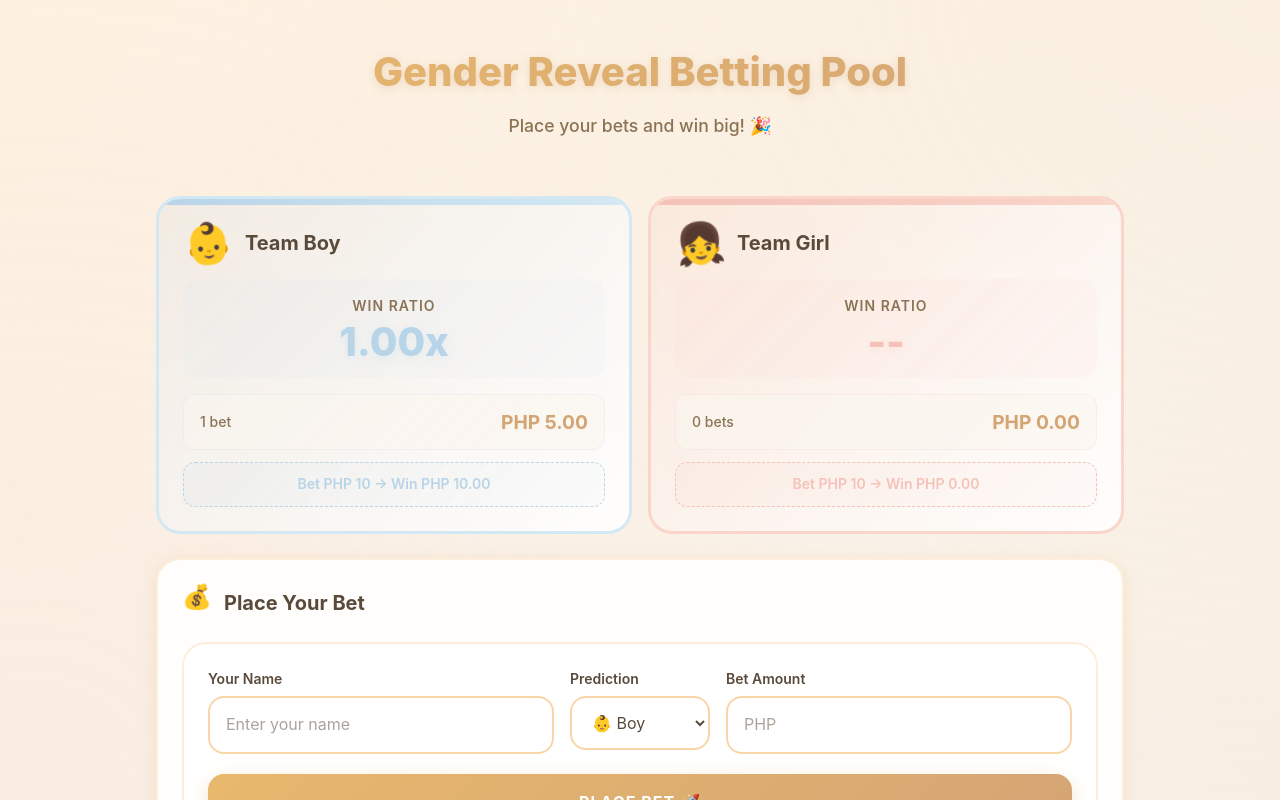
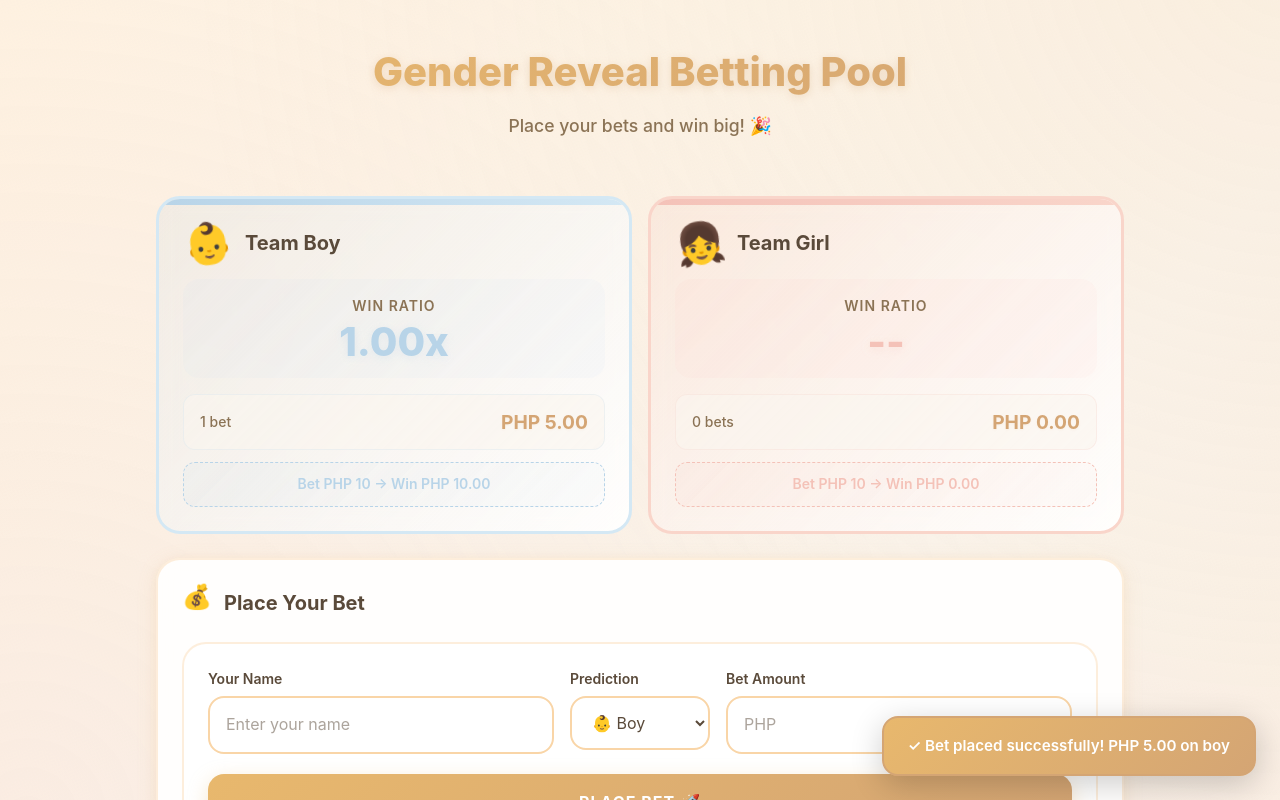
Before and after one commit to arnoldagura/gender-reveal-betting-pool, a Next.js app: page /form in a window 1280 px wide. Both pictures are taken after typing "Sample", "5" into the empty fields and a click on the button "PLACE BET 🚀". Shown: the top 800 px of the page. Built offline with nearby package versions, Linux system fonts and the light colour scheme.

Commit message:
add loading

```diff
--- a/app/form/page.js
+++ b/app/form/page.js
@@ -7,6 +7,9 @@ export default function Page() {
   const [newBet, setNewBet] = useState({ name: '', gender: 'boy', amount: '' });
   const [revealedGender, setRevealedGender] = useState(null);
   const [isRevealed, setIsRevealed] = useState(false);
+  const [isLoading, setIsLoading] = useState(false);
+  const [notification, setNotification] = useState(null);
+  const [editingBet, setEditingBet] = useState(null);
 
   // Load data from localStorage on component mount
   useEffect(() => {
@@ -40,20 +43,31 @@ export default function Page() {
     localStorage.setItem('isRevealed', JSON.stringify(isRevealed));
   }, [isRevealed]);
 
-  const addBet = (e) => {
+  // Show notification helper
+  const showNotification = (message, type = 'success') => {
+    setNotification({ message, type });
+    setTimeout(() => setNotification(null), 3000);
+  };
+
+  const addBet = async (e) => {
     e.preventDefault();
     const amount = parseFloat(newBet.amount);
 
     if (!newBet.name || !newBet.amount || isNaN(amount) || amount <= 0) {
-      alert('Please enter a valid name and bet amount');
+      showNotification('Please enter a valid name and bet amount', 'error');
       return;
     }
 
     if (isRevealed) {
-      alert('Betting is closed - gender has been revealed!');
+      showNotification('Betting is closed - gender has been revealed!', 'error');
       return;
     }
 
+    setIsLoading(true);
+
+    // Simulate async operation (you can replace this with actual API call)
+    setTimeout(() => {
+      try {
         const bet = {
           id: Date.now(),
           name: newBet.name.trim(),
@@ -63,14 +77,47 @@ export default function Page() {
 
         setBets([...bets, bet]);
         setNewBet({ name: '', gender: 'boy', amount: '' });
+        showNotification(`Bet placed successfully! PHP ${amount.toFixed(2)} on ${newBet.gender}`, 'success');
+      } catch (error) {
+        showNotification('Failed to place bet. Please try again.', 'error');
+      } finally {
+        setIsLoading(false);
+      }
+    }, 500);
   };
 
   const removeBet = (id) => {
     if (isRevealed) {
-      alert('Cannot remove bets after reveal!');
+      showNotification('Cannot remove bets after reveal!', 'error');
       return;
     }
+
+    const bet = bets.find((b) => b.id === id);
+    if (window.confirm(`Are you sure you want to remove ${bet?.name}'s bet?`)) {
       setBets(bets.filter((bet) => bet.id !== id));
+      showNotification('Bet removed successfully', 'success');
+    }
+  };
+
+  const startEditBet = (bet) => {
+    setEditingBet({ ...bet });
+  };
+
+  const cancelEdit = () => {
+    setEditingBet(null);
+  };
+
+  const saveEdit = () => {
+    if (!editingBet.name || !editingBet.amount || editingBet.amount <= 0) {
+      showNotification('Please enter a valid name and bet amount', 'error');
+      return;
+    }
+
+    setBets(bets.map((bet) =>
+      bet.id === editingBet.id ? { ...editingBet, amount: parseFloat(editingBet.amount) } : bet
+    ));
+    setEditingBet(null);
+    showNotification('Bet updated successfully', 'success');
   };
 
   const revealGender = (gender) => {
@@ -245,8 +292,15 @@ export default function Page() {
               </div>
             </div>
 
-            <button type='submit' className='btn-primary'>
-              Place Bet 🚀
+            <button type='submit' className='btn-primary' disabled={isLoading}>
+              {isLoading ? (
+                <>
+                  <span className='loader'></span>
+                  Placing Bet...
+                </>
+              ) : (
+                <>Place Bet 🚀</>
+              )}
             </button>
           </form>
         </div>
@@ -290,6 +344,49 @@ export default function Page() {
                   isRevealed && bet.gender === revealedGender ? 'winner' : ''
                 }`}
               >
+                {editingBet && editingBet.id === bet.id ? (
+                  <div className='bet-edit-form'>
+                    <input
+                      type='text'
+                      className='form-input-small'
+                      value={editingBet.name}
+                      onChange={(e) =>
+                        setEditingBet({ ...editingBet, name: e.target.value })
+                      }
+                      placeholder='Name'
+                    />
+                    <select
+                      className='form-select-small'
+                      value={editingBet.gender}
+                      onChange={(e) =>
+                        setEditingBet({ ...editingBet, gender: e.target.value })
+                      }
+                    >
+                      <option value='boy'>👶 Boy</option>
+                      <option value='girl'>👧 Girl</option>
+                    </select>
+                    <input
+                      type='number'
+                      className='form-input-small'
+                      value={editingBet.amount}
+                      onChange={(e) =>
+                        setEditingBet({ ...editingBet, amount: e.target.value })
+                      }
+                      placeholder='Amount'
+                      min='1'
+                      step='0.01'
+                    />
+                    <div className='edit-actions'>
+                      <button onClick={saveEdit} className='btn-save' title='Save'>
+                        ✓
+                      </button>
+                      <button onClick={cancelEdit} className='btn-cancel' title='Cancel'>
+                        ✕
+                      </button>
+                    </div>
+                  </div>
+                ) : (
+                  <>
                     <div className='bet-info'>
                       <div className='bet-name'>{bet.name}</div>
                       <span className={`bet-gender ${bet.gender}`}>
@@ -301,6 +398,14 @@ export default function Page() {
                       )}
                     </div>
                     {!isRevealed && (
+                      <div className='bet-actions'>
+                        <button
+                          onClick={() => startEditBet(bet)}
+                          className='btn-edit'
+                          title='Edit bet'
+                        >
+                          ✎
+                        </button>
                         <button
                           onClick={() => removeBet(bet.id)}
                           className='btn-remove'
@@ -308,6 +413,9 @@ export default function Page() {
                         >
                           ✕
                         </button>
+                      </div>
+                    )}
+                  </>
                 )}
               </div>
             ))}
@@ -377,6 +485,13 @@ export default function Page() {
           🔄 Start New Game
         </button>
       </div>
+
+      {/* Notification Toast */}
+      {notification && (
+        <div className={`notification ${notification.type}`}>
+          {notification.type === 'success' ? '✓' : '✕'} {notification.message}
+        </div>
+      )}
     </div>
   );
 }
--- a/app/globals.css
+++ b/app/globals.css
@@ -953,6 +953,166 @@ body::before {
   margin: 4px 0;
 }
 
+/* Loader Spinner */
+.loader {
+  display: inline-block;
+  width: 16px;
+  height: 16px;
+  border: 2px solid rgba(255, 255, 255, 0.3);
+  border-radius: 50%;
+  border-top-color: white;
+  animation: spin 0.8s linear infinite;
+  margin-right: 8px;
+}
+
+@keyframes spin {
+  to {
+    transform: rotate(360deg);
+  }
+}
+
+/* Notification Toast */
+.notification {
+  position: fixed;
+  bottom: 24px;
+  right: 24px;
+  padding: 16px 24px;
+  border-radius: 16px;
+  font-weight: 600;
+  font-size: 0.95rem;
+  box-shadow: 0 8px 32px rgba(0, 0, 0, 0.2);
+  z-index: 1000;
+  animation: slideInUp 0.3s ease-out;
+  display: flex;
+  align-items: center;
+  gap: 10px;
+  max-width: 400px;
+}
+
+@keyframes slideInUp {
+  from {
+    opacity: 0;
+    transform: translateY(20px);
+  }
+  to {
+    opacity: 1;
+    transform: translateY(0);
+  }
+}
+
+.notification.success {
+  background: linear-gradient(135deg, var(--peach-dark) 0%, var(--soft-brown) 100%);
+  color: white;
+  border: 2px solid var(--soft-brown);
+}
+
+.notification.error {
+  background: linear-gradient(135deg, #e8a598 0%, var(--error) 100%);
+  color: white;
+  border: 2px solid var(--error);
+}
+
+/* Bet Actions Container */
+.bet-actions {
+  display: flex;
+  gap: 8px;
+  align-items: center;
+}
+
+.btn-edit {
+  background: none;
+  border: none;
+  cursor: pointer;
+  font-size: 1.2rem;
+  transition: all 0.2s ease;
+  color: var(--text-muted);
+  width: 32px;
+  height: 32px;
+  border-radius: 50%;
+  display: flex;
+  align-items: center;
+  justify-content: center;
+}
+
+.btn-edit:hover {
+  background: color-mix(in srgb, var(--peach-medium) 40%, transparent);
+  color: var(--peach-dark);
+  transform: scale(1.1);
+}
+
+/* Bet Edit Form */
+.bet-edit-form {
+  display: flex;
+  flex-direction: column;
+  gap: 10px;
+  width: 100%;
+  padding: 8px;
+  background: color-mix(in srgb, var(--peach-light) 50%, transparent);
+  border-radius: 12px;
+}
+
+.form-input-small,
+.form-select-small {
+  padding: 8px 12px;
+  border: 2px solid var(--border-medium);
+  border-radius: 10px;
+  font-size: 0.9rem;
+  transition: all 0.2s ease;
+  background: white;
+  color: var(--text-primary);
+}
+
+.form-input-small:focus,
+.form-select-small:focus {
+  outline: none;
+  border-color: var(--peach-dark);
+  box-shadow: 0 0 0 2px color-mix(in srgb, var(--peach-dark) 15%, transparent);
+}
+
+.edit-actions {
+  display: flex;
+  gap: 8px;
+  justify-content: flex-end;
+}
+
+.btn-save,
+.btn-cancel {
+  background: none;
+  border: 2px solid;
+  cursor: pointer;
+  font-size: 1rem;
+  transition: all 0.2s ease;
+  width: 36px;
+  height: 36px;
+  border-radius: 50%;
+  display: flex;
+  align-items: center;
+  justify-content: center;
+  font-weight: 700;
+}
+
+.btn-save {
+  border-color: var(--soft-brown);
+  color: var(--soft-brown);
+}
+
+.btn-save:hover {
+  background: var(--soft-brown);
+  color: white;
+  transform: scale(1.1);
+}
+
+.btn-cancel {
+  border-color: var(--error);
+  color: var(--error);
+}
+
+.btn-cancel:hover {
+  background: var(--error);
+  color: white;
+  transform: scale(1.1);
+}
+
 /* Mobile Responsiveness */
 @media (max-width: 768px) {
   .container {
```
Lines whose indentation alone changed are shown as unchanged.
